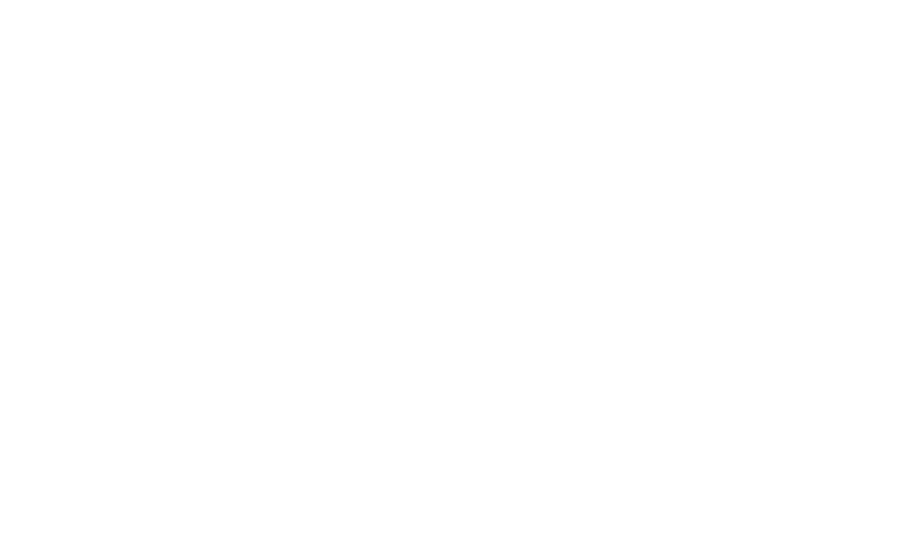
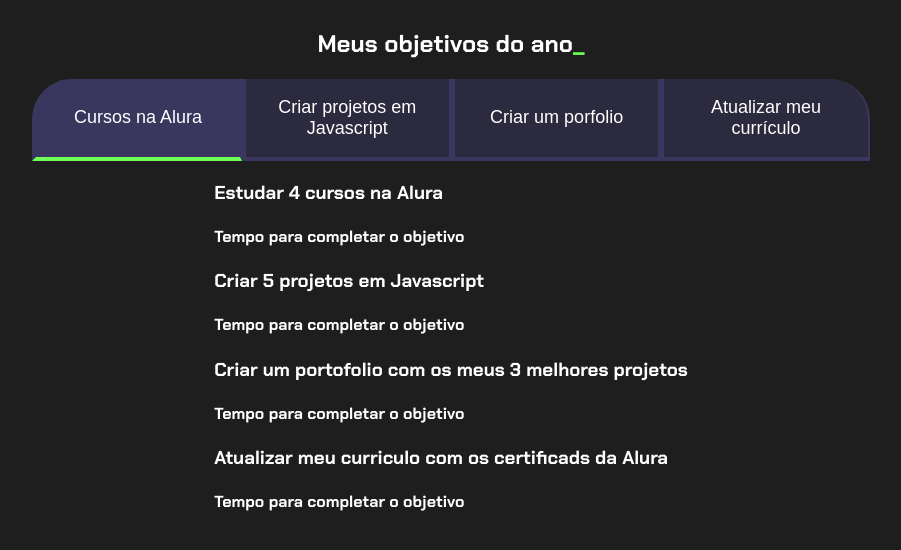
Before and after one commit to GeovanaFalcave/projeto-de-vida-1, a plain HTML site: page index.html in a window 1280 px wide. Shown: the whole page, without its empty margins (189-1090 px from the left). Drawn offline with Linux system fonts and the light colour scheme.

Commit message:
Add files via upload

```diff
--- a/index.html
+++ b/index.html
@@ -2,11 +2,41 @@
 <html lang="pt.br">
 <head>
     <meta charset="UTF-8">
-    <meta http-equiv="X-UA-Compatible" content="IE=edge">
     <meta name="viewport" content="width=device-width, initial-scale=1.0">
     <title>Meus objetivos do ano</title>
+    <link rel="stylesheet" href="style.css">
 </head>
 <body>
-
-</body>
-</html>
+  <sectsion class="conteudo-principal">
+  <h2 class="titulo-princpal">Meus objetivos do ano<span>_</span></h2>
+  <div class="botoes">
+  <button class="botao ativo">Cursos na Alura</button>
+  <button class="botao">Criar projetos em Javascript</button>
+  <button class="botao">Criar um porfolio</button>
+  <button class="botao">Atualizar meu currículo</button>
+    </div>
+    <div class="abas=texto">
+      <div class="aba=conteudo">
+        <h3 class="aba-conteudo-titulo-principal"> Estudar 4 cursos na Alura</h3>
+        <h4 class="aba-conteudo-titulo-secundario">Tempo para completar o objetivo</h4>
+      </div>
+      <div class="abas=texto">
+        <div class="aba=conteudo">
+          <h3 class="aba-conteudo-titulo-principal"> Criar 5 projetos em Javascript</h3>
+          <h4 class="aba-conteudo-titulo-secundario">Tempo para completar o objetivo</h4>
+        </div>
+        <div class="abas=texto">
+          <div class="aba=conteudo">
+            <h3 class="aba-conteudo-titulo-principal"> Criar um portofolio com os meus 3 melhores projetos</h3>
+            <h4 class="aba-conteudo-titulo-secundario">Tempo para completar o objetivo</h4>
+          </div>
+          <div class="abas=texto">
+            <div class="aba=conteudo">
+              <h3 class="aba-conteudo-titulo-principal"> Atualizar meu curriculo com os certificads da Alura</h3>
+              <h4 class="aba-conteudo-titulo-secundario">Tempo para completar o objetivo</h4>
+            </div>
+    </div>
+    </section>
+    <script src="main.js"></script>
+  </body>
+  </html>
--- /dev/null
+++ b/main.js
@@ -0,0 +1,12 @@
+const botoes = document.querySelectorAll(".botao");
+
+for(let i=0;i <botoes.length;i++){
+    botoes[i].onclick = function(){
+
+        for(let j=0;j<botoes.length;j++){
+            botoes[j].classList.remove("ativo");
+        }
+
+        botoes[i].classList.add("ativo");
+    }
+}
--- a/style.css
+++ b/style.css
@@ -0,0 +1,84 @@
+@import url('https://fonts.googleapis.com/css2?family=Chakra+Petch:wght@400;700&display=swap');
+
+:root {
+    --cor-de-fundo: #1E1E1E;
+    --verde: #6FFF57;
+    --branco: #FFFFFF;
+    --botao-ativo: #3A375E;
+    --botao-inativo: rgba(58, 55, 94, 0.5);
+    --texto-fundo: rgba(58, 55, 94, 0.3);
+}
+
+body{
+    background-color: var(--cor-de-fundo);
+    color: var(--branco);
+    font-family: "Chakra Petch", sans-serif;
+}
+
+span{
+    color: #6FFF57;
+}
+
+.conteudo-principal {
+    display: flex;
+    flex-direction: column;
+    justify-content: center;
+    align-items: center;
+    max-width: 1200px;
+    width: 100%;
+    margin: 0 auto;
+}
+
+
+
+.titulo-principal{
+    text-align: left;
+    width: 100%;
+    font-size: 32px;
+}
+
+.titulo-principal span{
+    color: var(--verde);
+}
+
+.botao{
+    font-family: "Crakra Potch", sans-serif;
+    background-color: var(--botao-inativo);
+    color: var(--branco);
+    display: flex ;
+    justify-content: center;
+    padding: 1em;
+    font-size: 18px;
+    align-items: center;
+    width: 100%;;
+    border-bottom: 4px solid var(--botao-ativo);
+    border-left: 4px solid var(--botao-ativo);
+    border-right:  2px solid var(--botao-ativo);
+    border-top: none;
+}
+
+.botao:first-child{
+    border-radius: 40px 40px 0 0;
+}
+.botoes{
+   display: block;
+
+}
+.ativo{
+    background-color: var(--botao-ativo);
+    border-bottom: 4px solid var(--verde);
+}
+.abas-textos{
+    background-color: var(--texto-fundo) ;
+}
+@media screen and (min-width: 768px) {
+    .botoes{
+        display: flex;
+    }
+    .botao:first-child{
+    border-radius: 40px 0 0 0 ;
+   }
+   .botao:last-child{
+    border-radius: 0 40px 0 0;
+   }
+}
```
